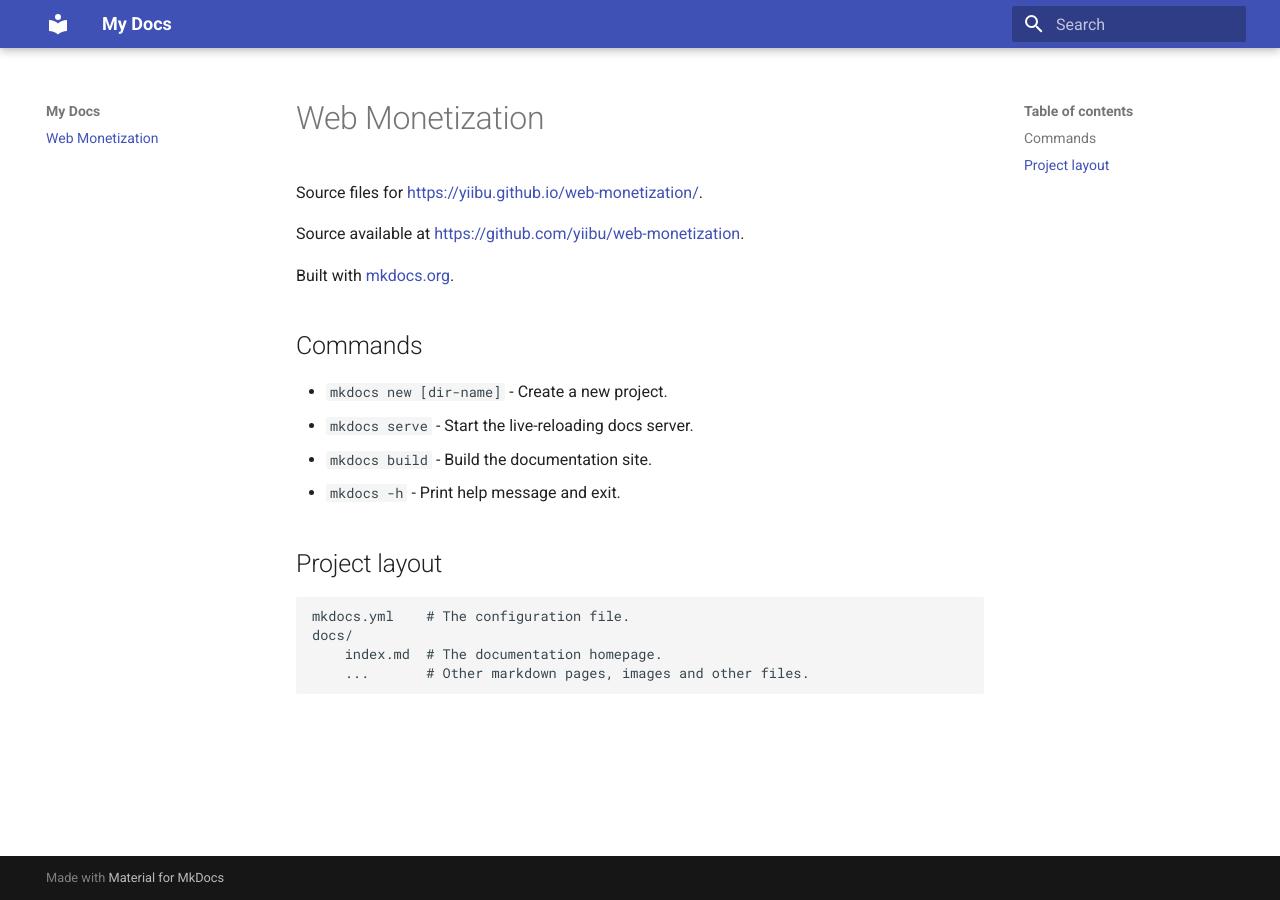
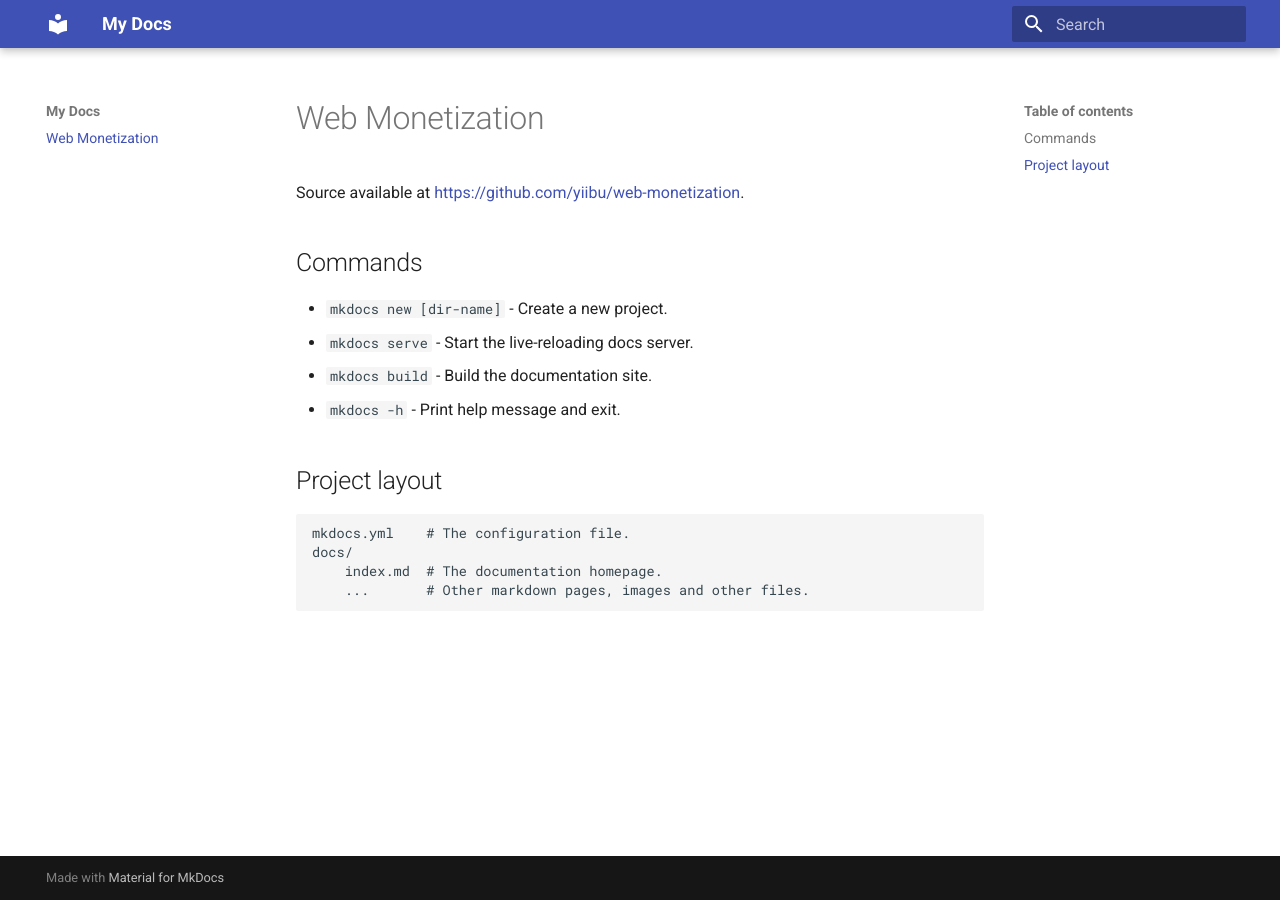
Before and after one commit to yiibu/web-monetization, an MkDocs documentation site: the page built from docs/index.md, in a window 1280 px wide. Built offline with MkDocs 1.6.1 and Material for MkDocs 9.7.7, drawn with Linux system fonts in a browser that asks for light colours.

Commit message:
Glitch fix.

```diff
--- a/docs/index.md
+++ b/docs/index.md
@@ -1,10 +1,6 @@
 # Web Monetization
 
-Source files for [https://yiibu.github.io/web-monetization/](https://yiibu.github.io/web-monetization/).
-
 Source available at [https://github.com/yiibu/web-monetization](https://github.com/yiibu/web-monetization).
-
-Built with [mkdocs.org](https://www.mkdocs.org).
 
 ## Commands
 
```
